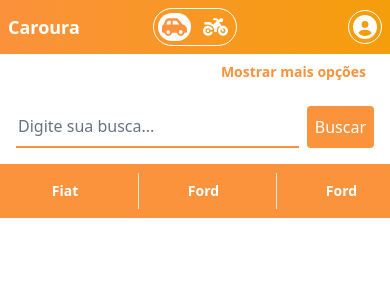
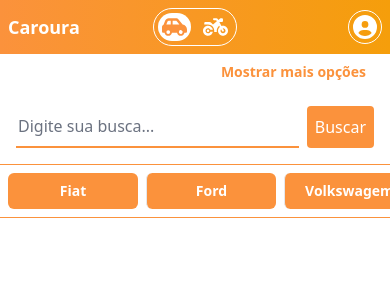
Before and after one commit to rafgrande/caroura-site, a Next.js app: page / in a window 390 px wide. Shown: the top 300 px of the page. Built offline with nearby package versions, Linux system fonts and the light colour scheme.

Commit message:
Ajustes finais no menu mobile

```diff
--- a/app/components/brands/index.tsx
+++ b/app/components/brands/index.tsx
@@ -1,11 +1,13 @@
 const Brands = () => (
-    <section className="py-2 relative border-b border-b-orange-400 bg-orange-400 text-white overflow-hidden">
+    <section className="py-2 relative border-b border-b-orange-400 text-white overflow-hidden">
         <div className="noscroll overflow-scroll snap-x touch-pan-x snap-center">
             <div className="flex gap-2 text-sm font-bold divide-x snap-x">
-                <div className="p-2 w-4/12 text-center basis-1/3 shrink-0 snap-center">Fiat</div>
-                <div className="p-2 w-4/12 text-center basis-1/3 shrink-0 snap-center">Ford</div>
-                <div className="p-2 w-4/12 text-center basis-1/3 shrink-0 snap-center">Ford</div>
-                <div className="p-2 w-4/12 text-center basis-1/3 shrink-0 snap-center">Ford</div>
+                <div className="p-2 w-4/12 text-center basis-1/3 shrink-0 snap-center bg-orange-400 rounded-md first:ml-2 last:mr-2">Fiat</div>
+                <div className="p-2 w-4/12 text-center basis-1/3 shrink-0 snap-center bg-orange-400 rounded-md first:ml-2 last:mr-2">Ford</div>
+                <div className="p-2 w-4/12 text-center basis-1/3 shrink-0 snap-center bg-orange-400 rounded-md first:ml-2 last:mr-2">Volkswagem</div>
+                <div className="p-2 w-4/12 text-center basis-1/3 shrink-0 snap-center bg-orange-400 rounded-md first:ml-2 last:mr-2">Audi</div>
+                <div className="p-2 w-4/12 text-center basis-1/3 shrink-0 snap-center bg-orange-400 rounded-md first:ml-2 last:mr-2">Huyndai</div>
+
             </div>
         </div>
     </section>
```
